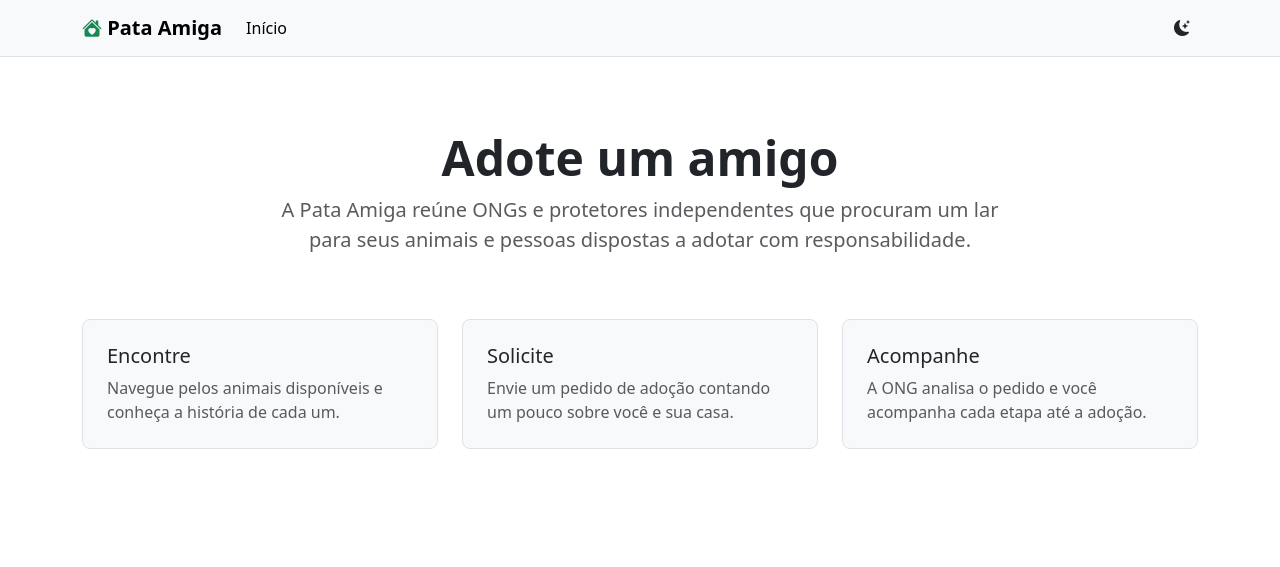
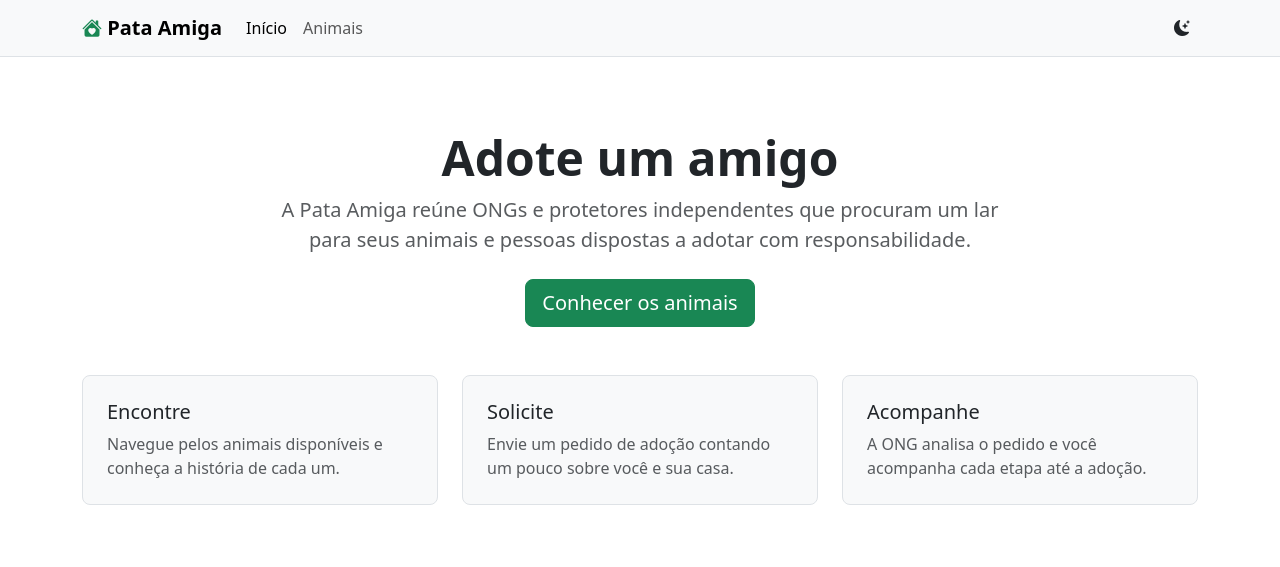
Before and after one commit to Petrus012/pata-amiga, a Django app: page / in a window 1280 px wide. Shown: the top 567 px of the page. Run offline with Django 5.2, Linux system fonts and the light colour scheme.

Commit message:
feat(ui): liga o catalogo na navbar e na pagina inicial

```diff
--- a/templates/home.html
+++ b/templates/home.html
@@ -7,6 +7,9 @@
     A Pata Amiga reúne ONGs e protetores independentes que procuram um lar para seus
     animais e pessoas dispostas a adotar com responsabilidade.
   </p>
+  <a class="btn btn-success btn-lg mt-2" href="{% url 'pets:catalogo' %}">
+    Conhecer os animais
+  </a>
 </section>
 
 <section class="row row-cols-1 row-cols-md-3 g-4 pb-4">
--- a/templates/includes/navbar.html
+++ b/templates/includes/navbar.html
@@ -24,6 +24,10 @@
           <a class="nav-link {% if request.resolver_match.url_name == 'home' %}active{% endif %}"
              href="{% url 'home' %}">Início</a>
         </li>
+        <li class="nav-item">
+          <a class="nav-link {% if request.resolver_match.url_name == 'catalogo' %}active{% endif %}"
+             href="{% url 'pets:catalogo' %}">Animais</a>
+        </li>
       </ul>
       {% if user.is_staff %}
         <ul class="navbar-nav">
```
